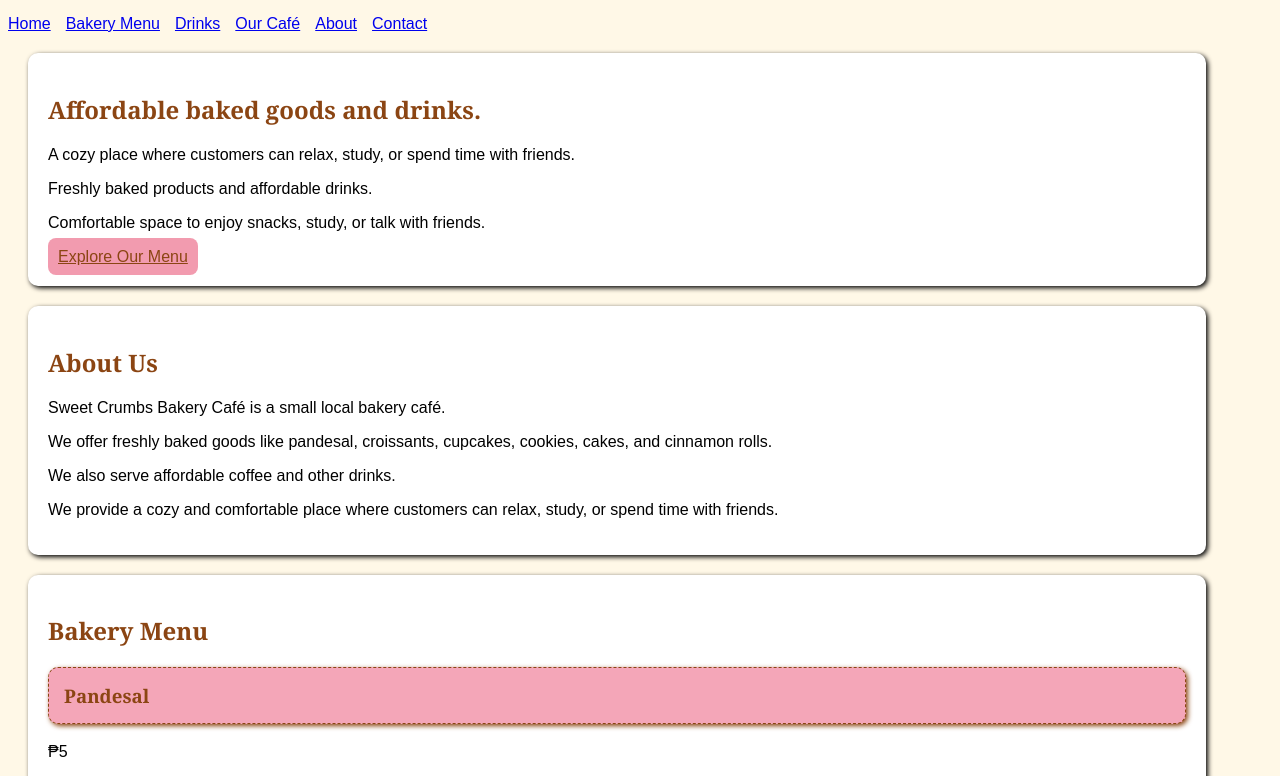
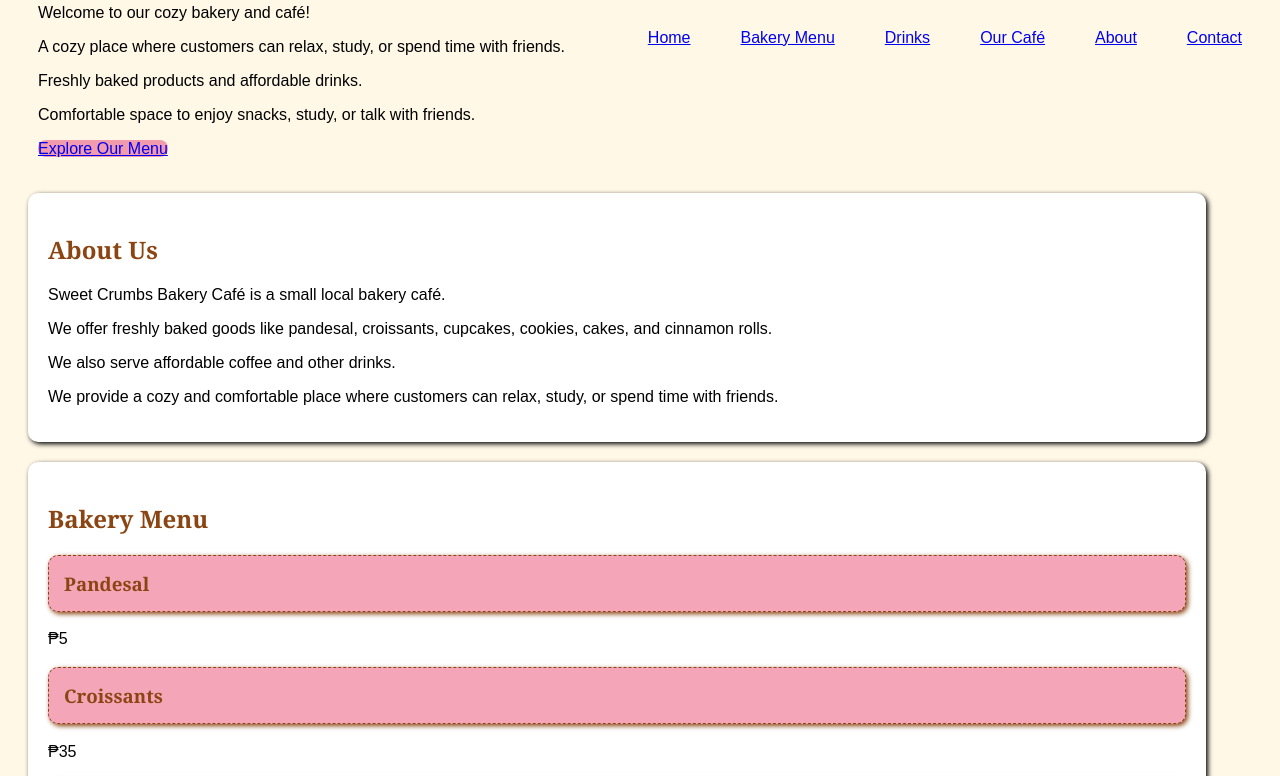
Before and after one commit to ellanelimpag/sweet-crumbs-website, a plain HTML site: page index.html in a window 1280 px wide. Shown: the part 105-881 px from the top of the page. Drawn offline with Linux system fonts and the light colour scheme.

Commit message:
Update About section and navigation styling

```diff
--- a/css/style.css
+++ b/css/style.css
@@ -4,6 +4,14 @@ body
 background-color: #FFF8E7;
 font-family: Arial,sans-serif;
 }
+
+header{
+display: flex;
+padding: 15px 30px;
+align-items: flex-start;
+}
+
+.hero-content{flex: 1}
 
 h1,h2,h3{color:
 #8B4513;
@@ -12,15 +20,18 @@ font-family: Georgia, serif;
 
 button,section#home a{
 background-color:#f29baf;
-color:#8B4513;
+color:#8B4513
 padding: 10px;
 border-radius:8px;
 }
 
 nav{
 background-color:#FFF8E7; display: flex;
-gap: 15px;
+gap: 50px;
+justify-content: center;
+margin-top: 0px;
 position: sticky;
+align-self: center;
 top: 0;
 z-index: 1000;
 }
@@ -37,6 +48,13 @@ background-color: #FFFFFF;
 border-radius: 10px;
 box-shadow: 2px 2px 5px;
 width: 90%;
+}
+
+section#home{
+background-color: transparent;
+box-shadow: none;
+margin: 0;
+padding: 0;
 }
 
 h3{background:  #F4A6B8;
--- a/index.html
+++ b/index.html
@@ -7,11 +7,17 @@
         <link rel="stylesheet" href="css/style.css">
     </head>
     <body>
-
-        <header> <!-- Header Section -->
+        <header>
+            <div class="hero-content">
             <h1>Sweet Crumbs Bakery Café</h1>
+            <section id="home">
             <p>Welcome to our cozy bakery and café!</p>
-        </header>
+            <p>A cozy place where customers can relax, study, or spend time with friends.</p>
+            <p>Freshly baked products and affordable drinks.</p>
+            <p>Comfortable space to enjoy snacks, study, or talk with friends.</p>
+            <a href="#menu">Explore Our Menu</a>
+        </section>
+            </div>
             <nav>
                 <a href="#home">Home</a>
                 <a href="#menu">Bakery Menu</a>
@@ -20,15 +26,8 @@
                 <a href="#about">About</a>
                 <a href="#contact">Contact</a>
             </nav>
-
+        </header>
         <main> <!-- Main Content Section -->
-           <section id="home">
-            <h2>Affordable baked goods and drinks.</h2>
-            <p>A cozy place where customers can relax, study, or spend time with friends.</p>
-            <p>Freshly baked products and affordable drinks.</p>
-            <p>Comfortable space to enjoy snacks, study, or talk with friends.</p>
-            <a href="#menu">Explore Our Menu</a>
-            </section>
             <section id="about">
                 <h2>About Us</h2>
                 <p>Sweet Crumbs Bakery Café is a small local bakery café.</p>
```
